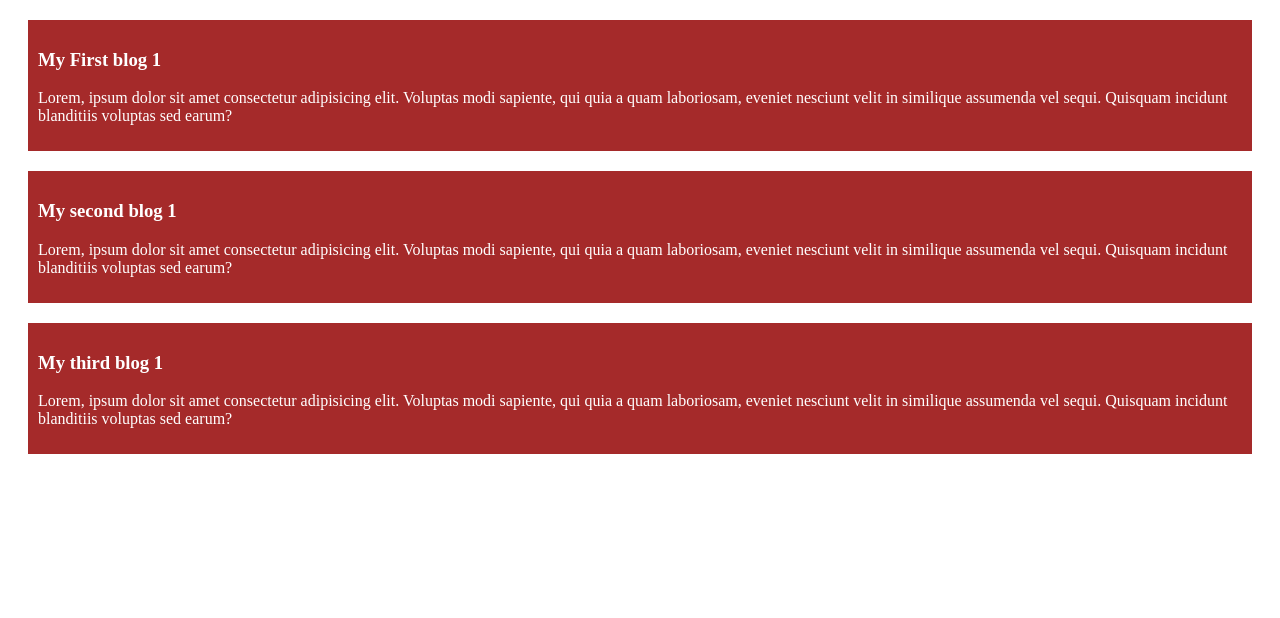
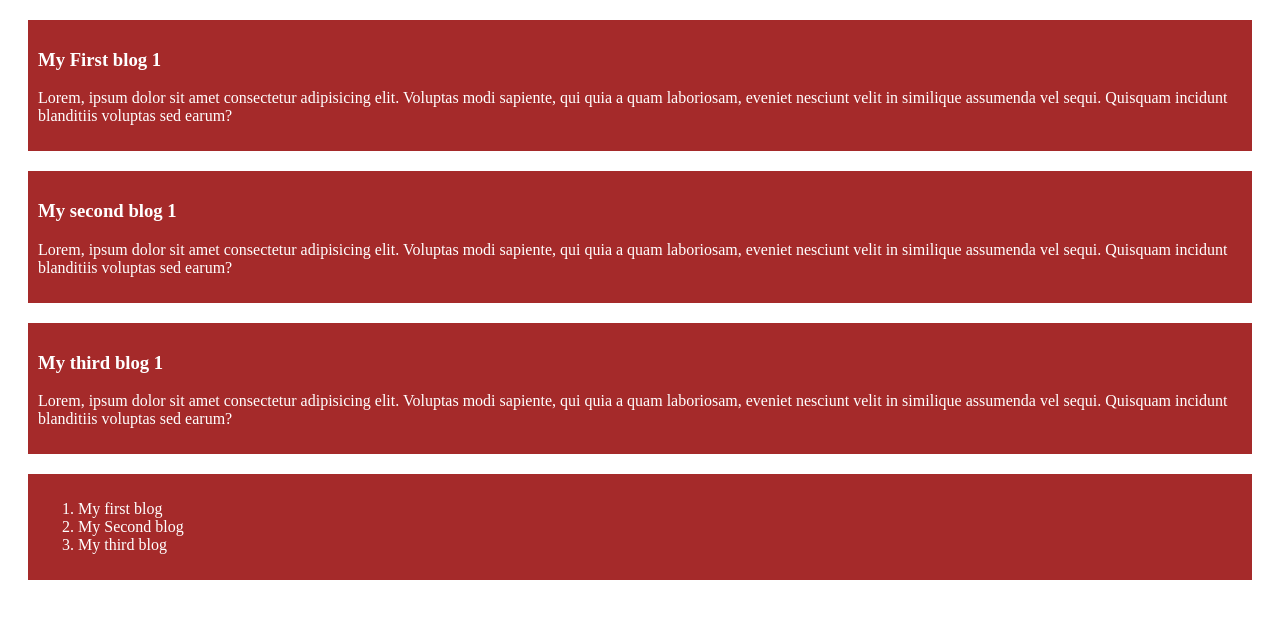
Before and after one commit to Sujon1231/My-first-website-1, a plain HTML site: page index.html in a window 1280 px wide. Drawn offline with Linux system fonts and the light colour scheme.

Commit message:
first commit

```diff
--- a/index.html
+++ b/index.html
@@ -19,5 +19,14 @@
         <h3>My third blog 1</h3>
         <p>Lorem, ipsum dolor sit amet consectetur adipisicing elit. Voluptas modi sapiente, qui quia a quam laboriosam, eveniet nesciunt velit in similique assumenda vel sequi. Quisquam incidunt blanditiis voluptas sed earum?</p>
     </div>
+    <div>
+        <ol>
+            <span>
+                <li>My first blog</li>
+            <li>My Second blog</li>
+            <li>My third blog</li>
+            </span>
+        </ol>
+    </div>
 </body>
 </html>
```
